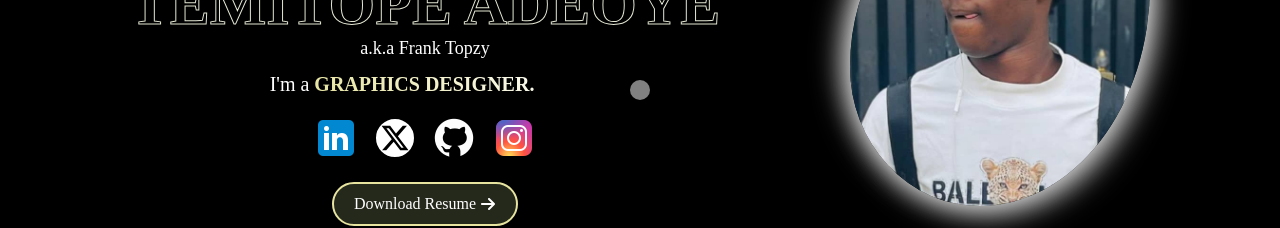
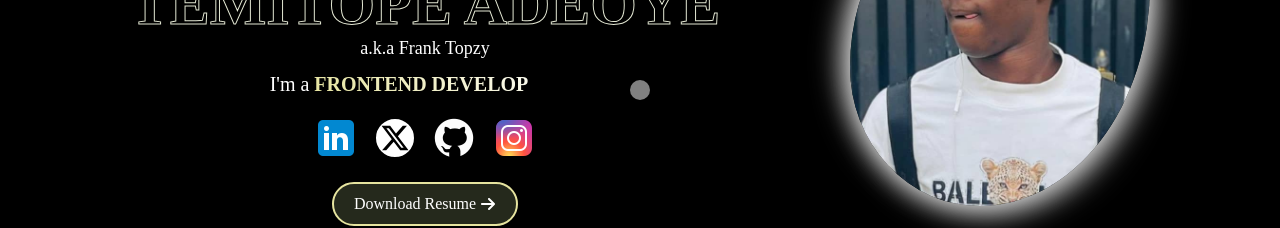
Before and after one commit to FrankTopzy/My-Portfolio, a React (Vite) app in the folder frontend/: page / in a window 1280 px wide. Shown: the part 310-538 px from the top of the page. Built offline with nearby package versions, Linux system fonts and the light colour scheme.

Commit message:
Removed "Forex Trader"

```diff
--- a/frontend/src/components/TypedJs.tsx
+++ b/frontend/src/components/TypedJs.tsx
@@ -4,7 +4,6 @@ const TypedJs = () => (
   <ReactTyped
     strings={[
       "FRONTEND DEVELOPER.",
-      "FOREX TRADER.",
       "GRAPHICS DESIGNER.",
     ]}
     typeSpeed={40}
```
